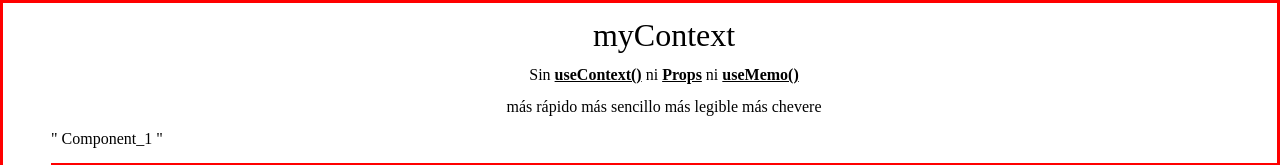
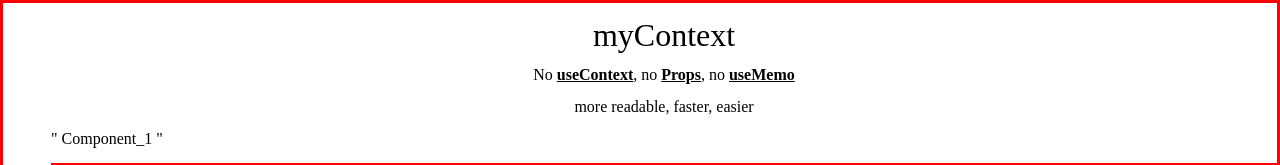
Before and after one commit to Seba-Gonzale/Microcomponent, a Next.js app: page / in a window 1280 px wide. Shown: the top 165 px of the page. Built offline with nearby package versions, Linux system fonts and the light colour scheme.

Commit message:
Update Component_1.jsx

```diff
--- a/src/components/Component_1.jsx
+++ b/src/components/Component_1.jsx
@@ -3,39 +3,21 @@ import Component_2 from "./Component_2";
 import myContext from "@/utils/myContext";
 
 export default function Component_1() {
-  //
-  // ! ****************AQUÍ ESTA LA MAGIA******************* */
-  // Se inicializa bColor7="blue" y se deja listo para ser consumido por cualquier funcion o componente.
-  // La función retorna un objeto de funciones, en éste caso retorna {bColor: f(x)} sigue leyendo para saber más...
-  /**/ myContext({ bColor7: "blue" });
+  myContext({ bColor7: "blue" });
 
-  // Aquí repito la función pero como ya fue inicializada el valor de bColor7 no cambia a "red"
-  // Ahora ya solo se puede cambiar su valor con su funcion bColor7(*nuevo valor*), sigue leyendo para saber mas...
-  /**/ myContext({ bColor7: "red" });
+  const { unoParaTodos } = myContext(useState, { unoParaTodos: false });
 
-  // Aquí abajo lo mismo pero ésta vez tambien consumimos el valor, se le pasa *useState* ¡¡¡Sin parentesis!!!
-  //  para que se renderice el componente solo cuando se cambia su valor, lo que se recibe es un objeto
-  // con una o mas funciones dependiendo de la cantidad de elementos que se le pasa.
-  // Para ver el valor sería: unoParaTodos() y para cambiarlo: unoParaTodos(*nuevo valor*)
-  //. todos los componentes que consumen "unoParaTodos" y han pasado su *useState* son renderizados
-  //  cuando éste es cambiado en cualquier lugar de toda la aplicación
-  // ahora no voy a hacer el cambio solo inicializarlo y consumirlo, el cambio será en el ultimo componente del arbol
-  /**/ const { unoParaTodos } = myContext(useState, { unoParaTodos: false });
-  // Si cuando se cambia unoParaTodos a false, por ejemplo unoParaTodos(false), pero éste ya tiene el mismo valor
-  // no se renderizan los componentes que consumen unoParaTodos
   console.log("hola soy COMPONENT_1, me he renderizado!");
   console.log("unoParaTodos es: " + unoParaTodos());
-
-  // !. En los componentes del 2 al 6 solo se consumen valores, las mutaciones estan en el componente 7
 
   return (
     <div className="Component_1">
       <h1 className="Component_1__title">myContext</h1>
       <p className="Component_1__description">
-        Sin <b>useContext()</b> ni <b>Props</b> ni <b>useMemo()</b>
+        No <b>useContext</b>, no <b>Props</b>, no <b>useMemo</b>
       </p>
       <p className="Component_1__description">
-        más rápido más sencillo más legible más chevere
+        more readable, faster, easier
       </p>
       <p className="Component__title">&quot; Component_1 &quot;</p>
       <Component_2 />
```
